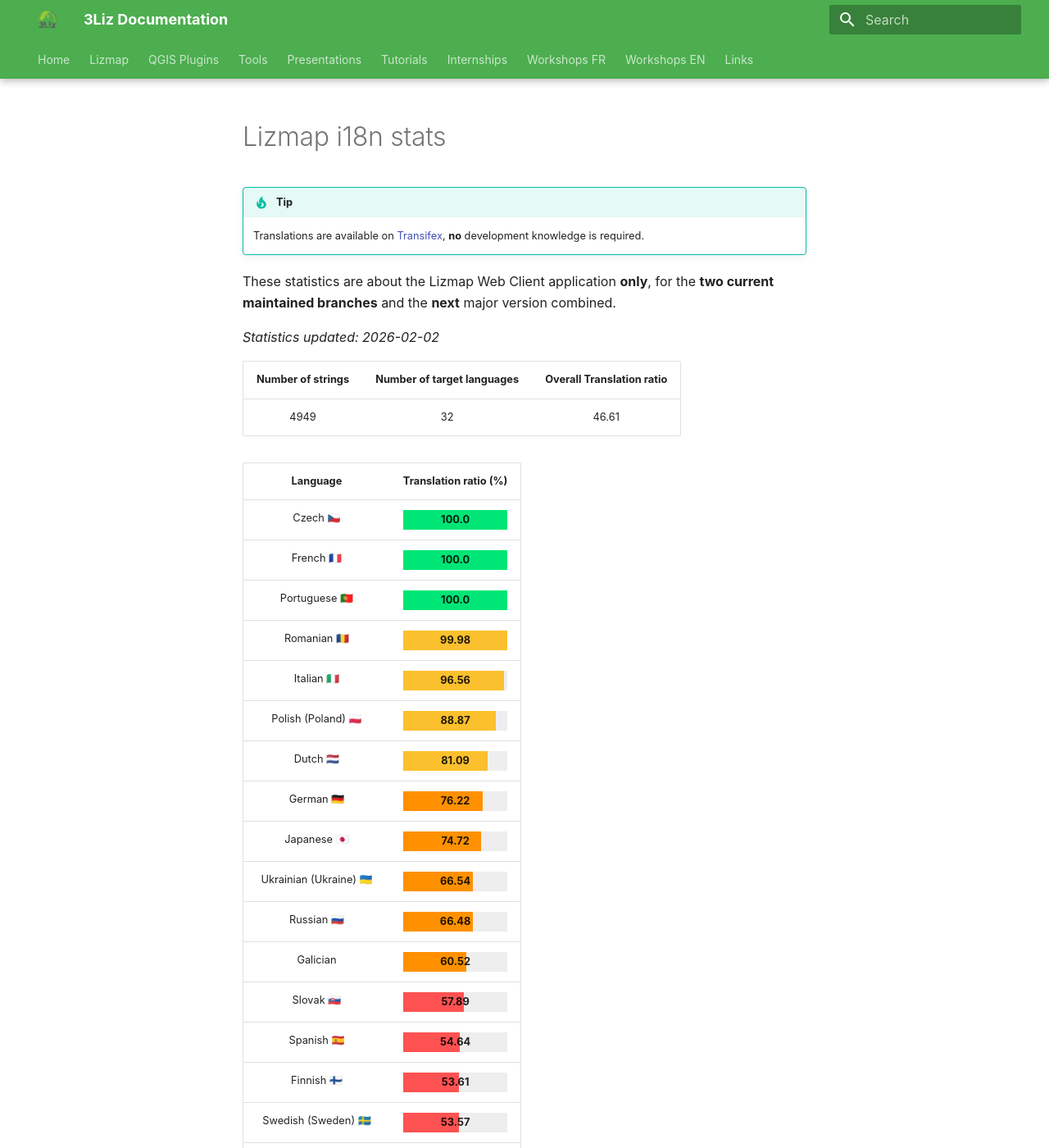
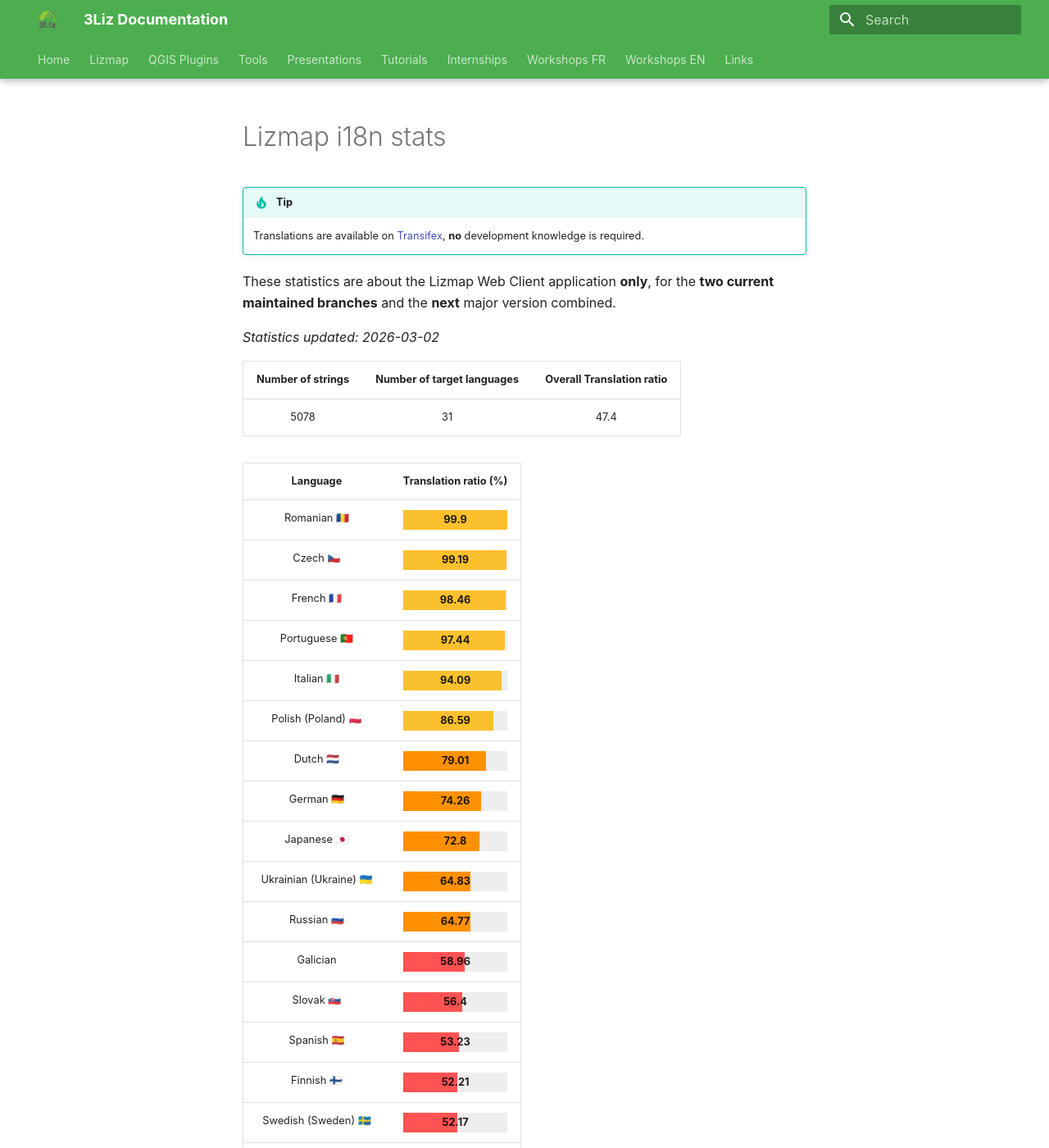
Before and after one commit to 3liz/3liz.github.io, an MkDocs documentation site: the page built from docs/lizmap-i18n-stats.md, in a window 1280 px wide and 1400 px high. Shown: the whole window at 82% size. Built offline with MkDocs 1.6.1 and Material for MkDocs 9.7.7, drawn with Linux system fonts in a browser that asks for light colours; nearby versions of some CDN libraries; some of the changed text lies outside the part shown.

Commit message:
Update statistics from Transifex Lizmap Web Client

```diff
--- a/docs/lizmap-i18n-stats.md
+++ b/docs/lizmap-i18n-stats.md
@@ -10,43 +10,42 @@
 These statistics are about the Lizmap Web Client application **only**, for the **two current
 maintained branches** and the **next** major version combined.
 
-*Statistics updated: 2026-02-02*
+*Statistics updated: 2026-03-02*
 
 | Number of strings | Number of target languages | Overall Translation ratio |
 |:-:|:-:|:-:|
-4949|32|46.61
+5078|31|47.4
 
 | Language | Translation ratio (%) |
 |:-:|:-:|
-Czech 🇨🇿 |[=100.0% "100.0"]|
-French 🇫🇷 |[=100.0% "100.0"]|
-Portuguese 🇵🇹 |[=100.0% "100.0"]|
-Romanian 🇷🇴 |[=99.98% "99.98"]|
-Italian 🇮🇹 |[=96.56% "96.56"]|
-Polish (Poland) 🇵🇱 |[=88.87% "88.87"]|
-Dutch 🇳🇱 |[=81.09% "81.09"]|
-German 🇩🇪 |[=76.22% "76.22"]|
-Japanese 🇯🇵 |[=74.72% "74.72"]|
-Ukrainian (Ukraine) 🇺🇦 |[=66.54% "66.54"]|
-Russian 🇷🇺 |[=66.48% "66.48"]|
-Galician  |[=60.52% "60.52"]|
-Slovak 🇸🇰 |[=57.89% "57.89"]|
-Spanish 🇪🇸 |[=54.64% "54.64"]|
-Finnish 🇫🇮 |[=53.61% "53.61"]|
-Swedish (Sweden) 🇸🇪 |[=53.57% "53.57"]|
-Portuguese (Brazil) 🇧🇷 |[=52.68% "52.68"]|
-Slovenian 🇸🇮 |[=49.42% "49.42"]|
-Hungarian (Hungary) 🇭🇺 |[=46.19% "46.19"]|
-Basque  |[=31.72% "31.72"]|
-Greek 🇬🇷 |[=24.85% "24.85"]|
-Bulgarian 🇧🇬 |[=22.61% "22.61"]|
-Norwegian 🇳🇴 |[=15.96% "15.96"]|
-Latvian  |[=7.03% "7.03"]|
-Spanish (Argentina) 🇦🇷 |[=5.01% "5.01"]|
-Indonesian 🇮🇩 |[=4.1% "4.1"]|
-Serbian (Cyrillic) 🇷🇸 |[=1.17% "1.17"]|
+Romanian 🇷🇴 |[=99.9% "99.9"]|
+Czech 🇨🇿 |[=99.19% "99.19"]|
+French 🇫🇷 |[=98.46% "98.46"]|
+Portuguese 🇵🇹 |[=97.44% "97.44"]|
+Italian 🇮🇹 |[=94.09% "94.09"]|
+Polish (Poland) 🇵🇱 |[=86.59% "86.59"]|
+Dutch 🇳🇱 |[=79.01% "79.01"]|
+German 🇩🇪 |[=74.26% "74.26"]|
+Japanese 🇯🇵 |[=72.8% "72.8"]|
+Ukrainian (Ukraine) 🇺🇦 |[=64.83% "64.83"]|
+Russian 🇷🇺 |[=64.77% "64.77"]|
+Galician  |[=58.96% "58.96"]|
+Slovak 🇸🇰 |[=56.4% "56.4"]|
+Spanish 🇪🇸 |[=53.23% "53.23"]|
+Finnish 🇫🇮 |[=52.21% "52.21"]|
+Swedish (Sweden) 🇸🇪 |[=52.17% "52.17"]|
+Portuguese (Brazil) 🇧🇷 |[=51.32% "51.32"]|
+Slovenian 🇸🇮 |[=48.09% "48.09"]|
+Hungarian (Hungary) 🇭🇺 |[=45.0% "45.0"]|
+Basque  |[=31.0% "31.0"]|
+Greek 🇬🇷 |[=24.34% "24.34"]|
+Bulgarian 🇧🇬 |[=21.96% "21.96"]|
+Latvian  |[=17.86% "17.86"]|
+Norwegian 🇳🇴 |[=15.56% "15.56"]|
+Spanish (Argentina) 🇦🇷 |[=4.88% "4.88"]|
+Indonesian 🇮🇩 |[=4.0% "4.0"]|
+Serbian (Cyrillic) 🇷🇸 |[=1.14% "1.14"]|
 Arabic  |[=0.0% "0.0"]|
 Catalan  |[=0.0% "0.0"]|
 Spanish (El Salvador)  |[=0.0% "0.0"]|
-Basque (Spain)  |[=0.0% "0.0"]|
 Vietnamese (Viet Nam)  |[=0.0% "0.0"]|
```
